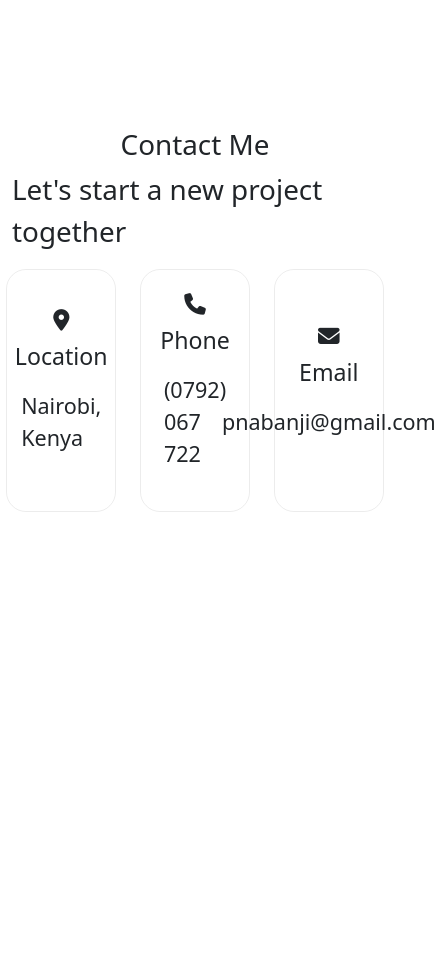
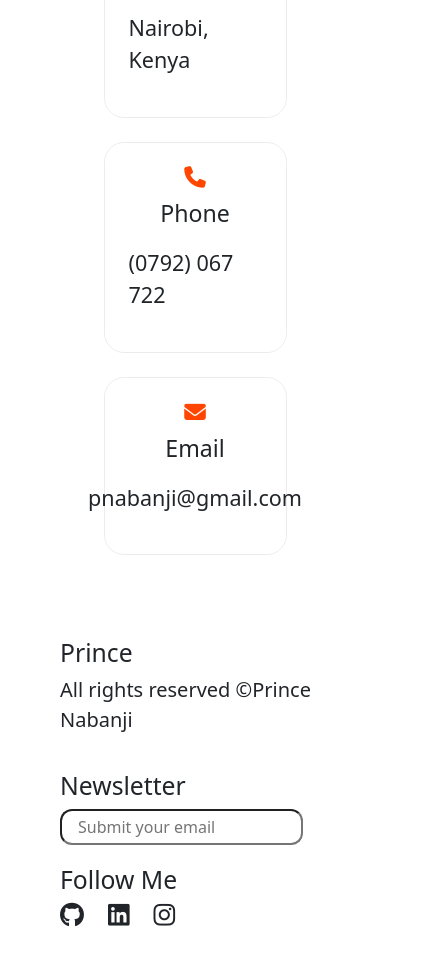
Before and after one commit to Nabanji/Portfolio, a React (Vite) app in the folder portfolio/: page / in a window 390 px wide. Shown: the part 4220-5184 px from the top of the page, 436 px wide, since content can reach past the window. Before the commit the page ends 4962 px from the top, so only its background shows below. Built offline with nearby package versions, Linux system fonts and the light colour scheme.

Commit message:
Complete

```diff
--- a/portfolio/src/Homepage.css
+++ b/portfolio/src/Homepage.css
@@ -138,12 +138,10 @@ body::-webkit-scrollbar {
 
 .contact-me {
     height: 100vh;
-    /* border: 1px solid black; */
 }
 
 .contact-details {
     width: 100%;
-    /* border: 1px solid black; */
 }
 
 .contact-details div {
@@ -155,10 +153,19 @@ body::-webkit-scrollbar {
 }
 
 .contact-details div:hover {
-    /* width: 30%; */
-    /* cursor: pointer; */
-    /* border-radius: 20px; */
     border: 1px solid rgba(0, 0, 0, 0.368);
+}
+
+.mb-3 {
+    width: 60%;
+}
+
+.container div input {
+    width: 400px;
+    height: 34px;
+    padding: 16px;
+    border-radius: 12px;
+    outline: none;
 }
 
 
@@ -213,8 +220,35 @@ body::-webkit-scrollbar {
         flex-direction: column;
     }
 
+    .card {
+        width: 100%;
+    }
+
     .location {
         font-size: 20px;
     }
 
+    .contact-me {
+        margin-top: 40px;
+    }
+
+    .contact-details {
+        align-items: center;
+        flex-direction: column;
+    }
+
+    .contact-details div {
+        width: 50%;
+    }
+
+    .footer .container {
+        flex-direction: column;
+        justify-content: center;
+        gap: 20px;
+    }
+
+    .footer .container input{
+        width: 90%;
+    }
+
   }
--- a/portfolio/src/Homepage.jsx
+++ b/portfolio/src/Homepage.jsx
@@ -67,7 +67,6 @@ function App() {
       <div className="container d-flex flex-column justify-content-center align-items-center">
         <div className="services-intro">
           <h1 className="h1 fw-semibold mb-sm-4">Services</h1>
-          <p className="h3"></p>
         </div>
 
         <div className="service container d-flex gap-3">
@@ -100,27 +99,50 @@ function App() {
 
      <section className="contact-me d-flex flex-column justify-content-center align-items-center">
       <div className="container d-flex flex-column justify-content-center align-items-center">
-        <h1 className="h1">Contact Me</h1>
+        <h1 className="h6" style={{textTransform: 'uppercase', letterSpacing: '2px', color: 'orangered'}}>Contact Me</h1>
         <p className="fs-1">Let's start a new project together</p>
         <div className="contact-details d-flex justify-content-center gap-4">
           <div className='d-flex flex-column justify-content-center align-items-center p-4'>
-            <i className="fa-solid fa-location-dot fs-4"></i>
+            <i className="fa-solid fa-location-dot fs-4" style={{color: 'orangered'}}></i>
             <p className="fs-3 pt-2">Location</p>
             <p className="fs-4">Nairobi, Kenya</p>
           </div>
 
           <div className='d-flex flex-column justify-content-center align-items-center p-4'>
-            <i className="fa-solid fa-phone fs-4"></i>
+            <i className="fa-solid fa-phone fs-4" style={{color: 'orangered'}}></i>
             <p className="fs-3 pt-2">Phone</p>
             <p className="fs-4">(0792) 067 722</p>
           </div>
 
           <div className='d-flex flex-column justify-content-center align-items-center p-4'>
-            <i className="fa-solid fa-envelope fs-4"></i>
+            <i className="fa-solid fa-envelope fs-4" style={{color: 'orangered'}}></i>
             <p className="fs-3 pt-2">Email</p>
             <p className="fs-4">pnabanji@gmail.com</p>
           </div>
+        </div>
+      </div>
+     </section>
 
+     <section className="footer p-5">
+      <div className="container d-flex justify-content-between">
+        <div>
+          <h1 className="h2">Prince</h1>
+          <p className="fs-5">All rights reserved &copy;Prince Nabanji</p>
+        </div>
+        <div>
+          <h1 className="h2">Newsletter</h1>
+          <input
+            type="text"
+            placeholder='Submit your email'
+          />
+        </div>
+        <div>
+          <h1 className="h2">Follow Me</h1>
+          <div className="social-links d-flex gap-4">
+            <i className="fa-brands fa-github fs-2"></i>
+            <i className="fa-brands fa-linkedin fs-2"></i>
+            <i className="fa-brands fa-instagram fs-2"></i>
+          </div>
         </div>
       </div>
      </section>
```
